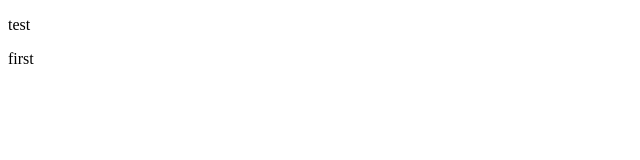
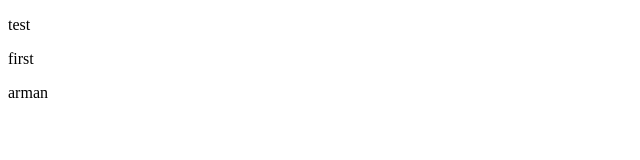
Before and after one commit to SashaCN/hata_plus_test, a plain HTML site: page index.html in a window 1280 px wide. Shown: the full height of the page, 0-640 px from the left. Drawn offline with Linux system fonts and the light colour scheme.

Commit message:
arman's changes

```diff
--- a/index.html
+++ b/index.html
@@ -9,5 +9,6 @@
 <body>
   <p>test</p>
   <p>first</p>
+  <p>arman</p>
 </body>
 </html>
```
